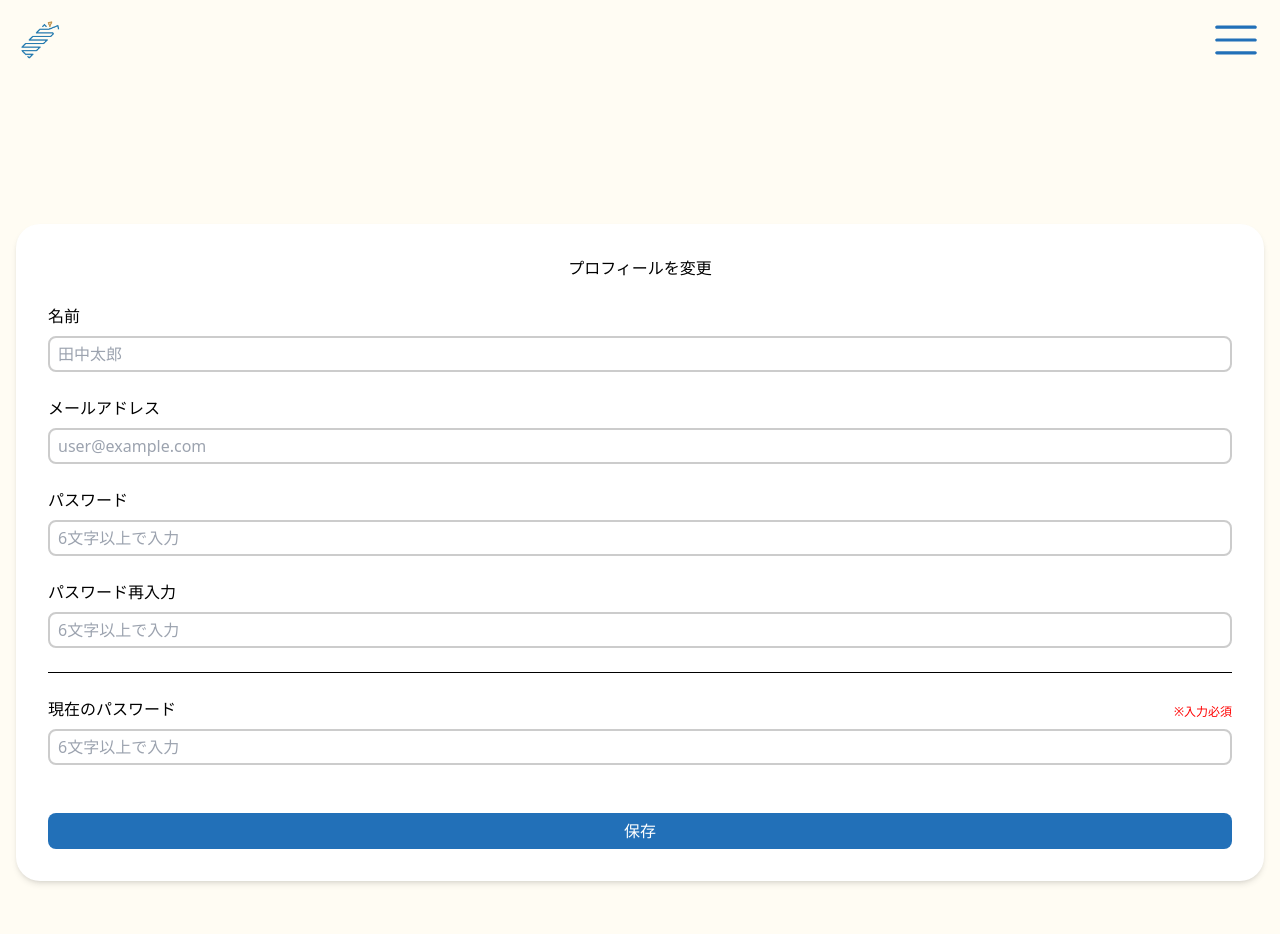
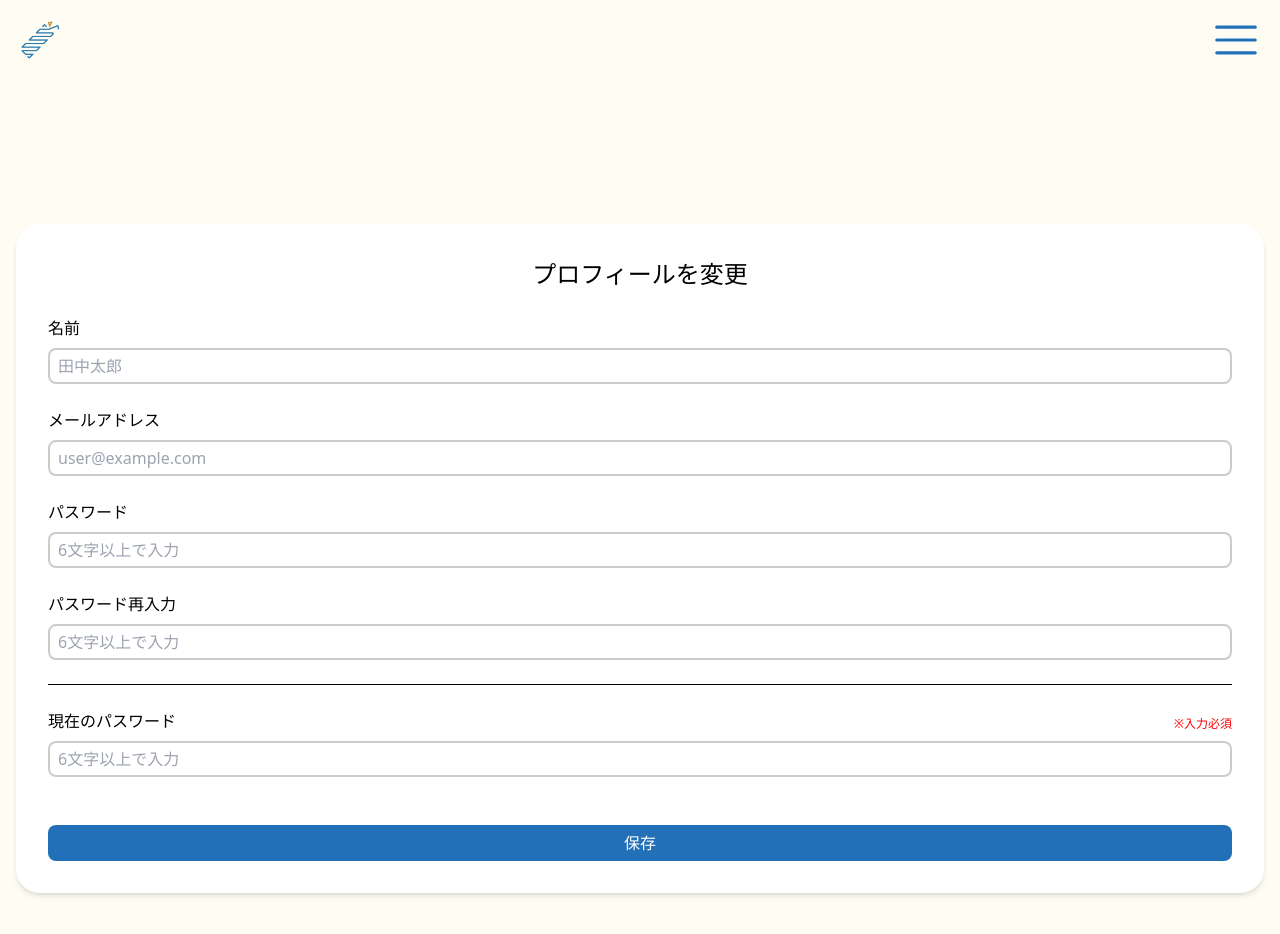
Before and after one commit to kattakke/frontend, a React (Vite) app: page /setting in a window 1280 px wide. Shown: the top 934 px of the page. Built offline with nearby package versions, Linux system fonts and the light colour scheme; no server answers.

Commit message:
fix tailwind style

```diff
--- a/src/pages/Setting.tsx
+++ b/src/pages/Setting.tsx
@@ -1,12 +1,12 @@
 import { type FC } from 'react'
+import Button from '../components/Button'
 import TextField from '../components/TextField'
-import Button from '../components/Button'
 
 const Setting: FC = () => {
   return (
     <div className="py-32">
       <div className="flex-col items-center justify-center rounded-3xl bg-white p-8 shadow-md">
-        <h1 className="text-2xl pb-6 text-center">プロフィールを変更</h1>
+        <h1 className="pb-6 text-center text-xl">プロフィールを変更</h1>
         <div className="flex-col space-y-2 pb-6">
           <p className="font-light">名前</p>
           <div className="flex">
--- a/src/pages/Top.tsx
+++ b/src/pages/Top.tsx
@@ -1,18 +1,18 @@
 import { type FC } from 'react'
+import { Link } from 'react-router-dom'
 import Button from '../components/Button'
-import { Link } from 'react-router-dom'
 
 const Top: FC = () => {
   return (
     <>
       <div className="flex h-screen w-screen flex-col bg-book-shelf bg-cover bg-top py-4">
         <div className="flex h-2/3">
-          <div className="mx-4 mb-10 mt-auto w-full rounded-2xl bg-white bg-opacity-80 px-6 py-8 shadow-md">
+          <div className="mx-4 mb-10 mt-auto w-full rounded-2xl bg-white/80 px-6 py-8 shadow-md">
             <div className="flex flex-col items-center">
               <div className="flex w-full justify-start">
                 <img src="/logo.png" alt="logo" className="h-10 w-10" />
               </div>
-              <div className="h-30 px-10 pb-10 pt-6">
+              <div className="h-28 px-10 pb-10 pt-6">
                 <p className="text-lg text-main">
                   <span className="text-accent">「かったっけ」</span>
                   はあなたの本棚を管理するアプリ。登録した本をいつでもどこでも確認できます。
```
